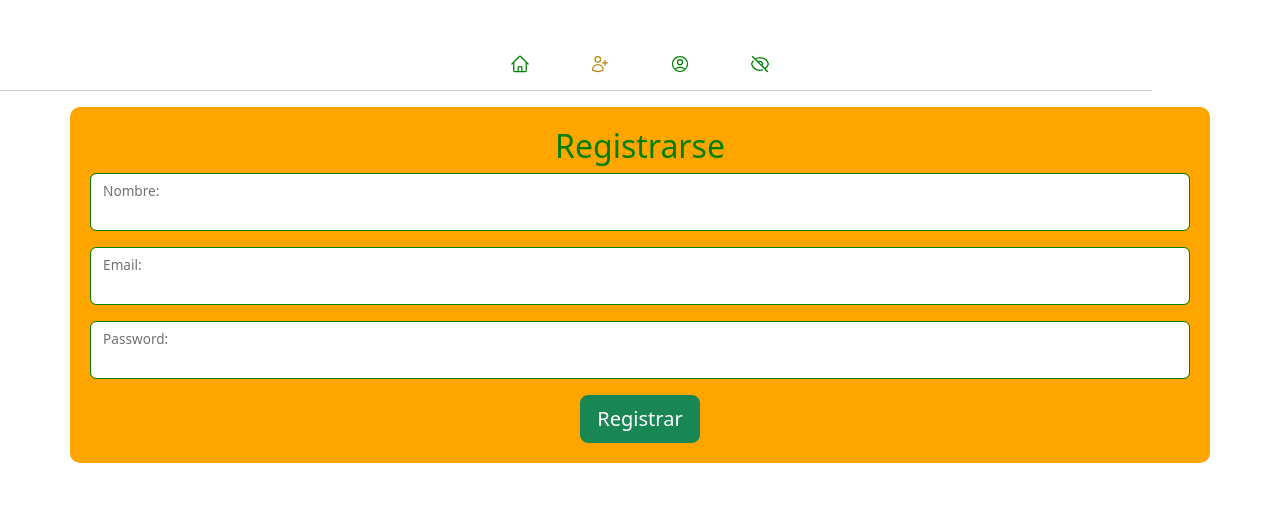
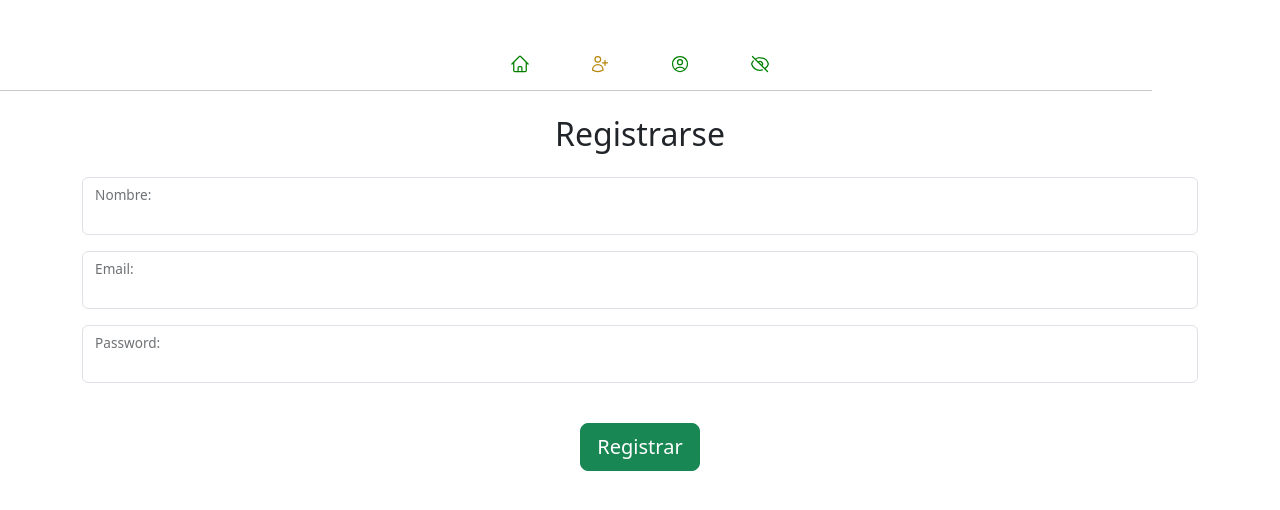
Before and after one commit to meritxellavila/BLWCliente, a React (Vite) app in the folder cliente/: page /Registro in a window 1280 px wide. Shown: the top 510 px of the page. Built offline with nearby package versions, Linux system fonts and the light colour scheme; no server answers.

Commit message:
estilos formularios inico y log

```diff
--- a/cliente/src/pages/auth/IniciarSesion.jsx
+++ b/cliente/src/pages/auth/IniciarSesion.jsx
@@ -59,7 +59,7 @@ function IniciarSesion() {
 
   return (
     <Container>
-      <h1>Iniciar sesión</h1>
+      <h2 className="mt-4 mb-4">Iniciar sesión</h2>
       <Form onSubmit={handleSubmit}>
         <FloatingLabel
           controlId="floatingInputName"
@@ -89,7 +89,7 @@ function IniciarSesion() {
           />
         </FloatingLabel>
 
-        <Button variant="primary" size="lg" type="submit">
+        <Button className="mt-4 mb-4" variant="success" size="lg" type="submit">
           Iniciar Sesión
         </Button>
       </Form>
--- a/cliente/src/pages/auth/Registro.jsx
+++ b/cliente/src/pages/auth/Registro.jsx
@@ -64,29 +64,30 @@ function Registro() {
   };
 
   return (
-  <Container style={{ backgroundColor: 'orange', padding: '20px', borderRadius: '10px' }}>
-  <h2 style={{ color: 'green' }}>Registrarse</h2>
+    <Container>
+    <h2 className="mt-4 mb-4">Registrarse</h2>
 
     <Form onSubmit={handleSubmit}>
       <FloatingLabel controlId="floatingInputName" label="Nombre:" className="mb-3">
-      <Form.Control type="name" value={name} onChange={handleName} style={{ borderColor: 'green' }} />
+        <Form.Control type="name" value={name} onChange={handleName} />
       </FloatingLabel>
 
       <FloatingLabel controlId="floatingInputEmail" label="Email:" className="mb-3">
-      <Form.Control type="email" value={email} onChange={handleEmail} style={{ borderColor: 'green' }} />
+        <Form.Control type="email" value={email} onChange={handleEmail} />
       </FloatingLabel>
 
       <FloatingLabel controlId="floatingInputPassword" label="Password:" className="mb-3">
-      <Form.Control type="password" value={password} onChange={handlePassword} style={{ borderColor: 'green' }} />
+        <Form.Control type="password" value={password} onChange={handlePassword} />
       </FloatingLabel>
 
-    <p style={{ color: 'red' }}>{errorMessage}</p>
+      <p>{errorMessage}</p>
 
-    <Button variant="success" size="lg" type="submit">
+      <Button className="mt-4 mb-4" variant="success" size="lg" type="submit">
         Registrar
       </Button>
     </Form>
   </Container>
+
   );
 }
 
```
Lines whose indentation alone changed are shown as unchanged.
